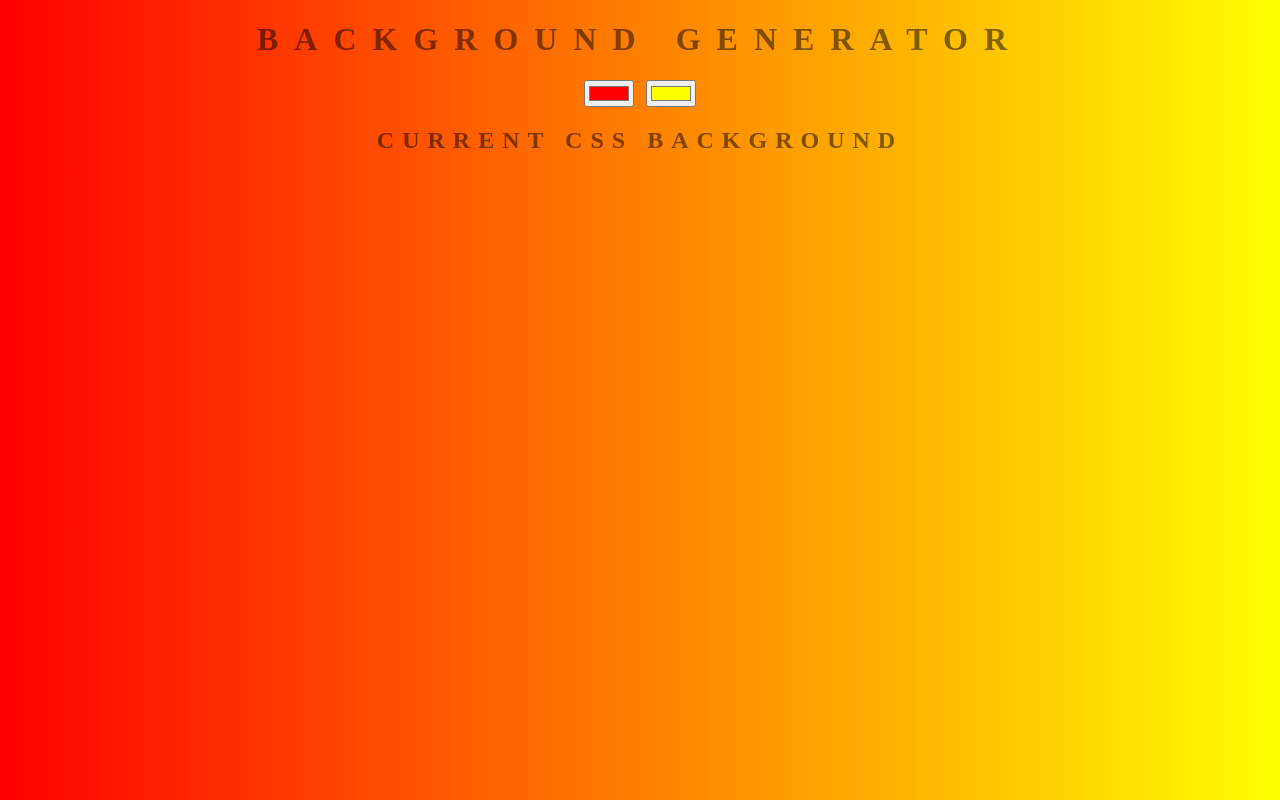
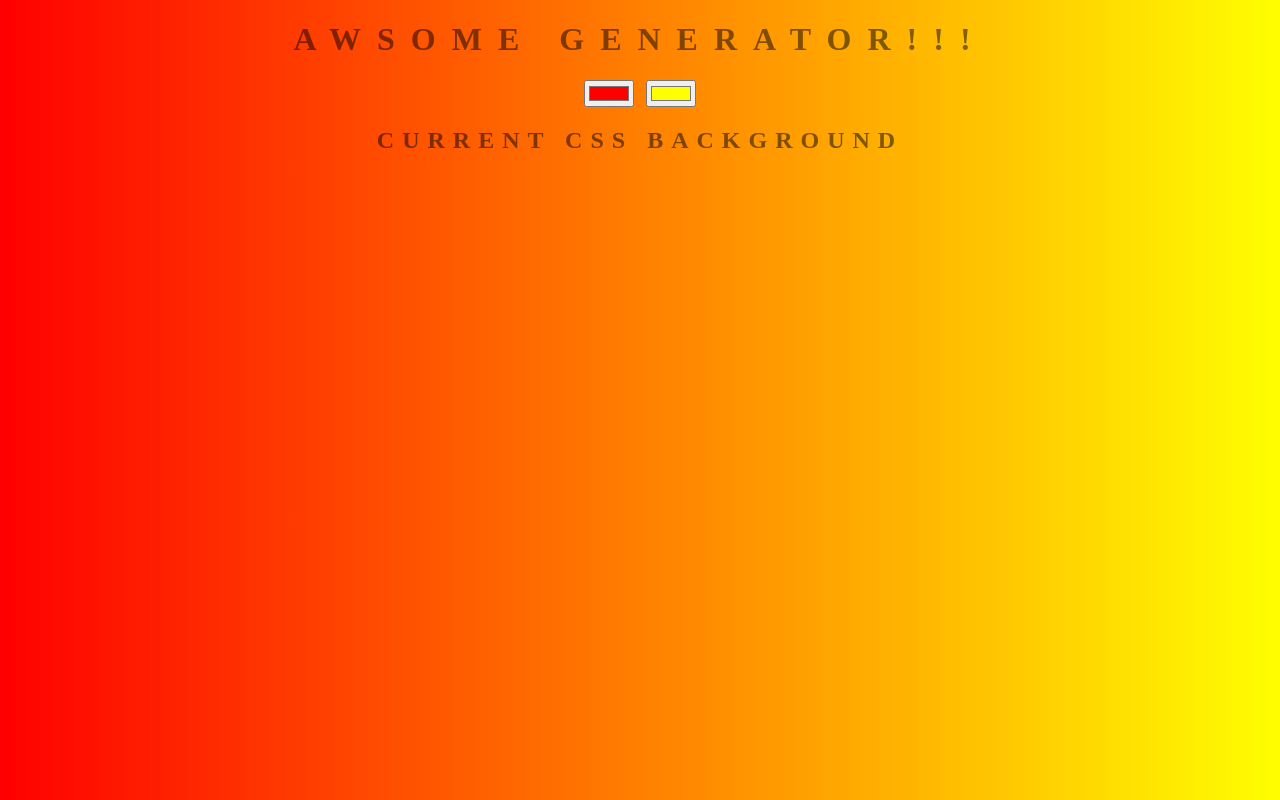
Before and after one commit to Itailevi420/background-generator.github.io, a plain HTML site: page index.html in a window 1280 px wide. Drawn offline with Linux system fonts and the light colour scheme.

Commit message:
chanegd h1 header

```diff
--- a/index.html
+++ b/index.html
@@ -7,7 +7,7 @@
         <link rel="stylesheet" href="https://cdnjs.cloudflare.com/ajax/libs/font-awesome/4.7.0/css/font-awesome.min.css">
     </head>
     <body id="gradient">
-        <h1>Background Generator</h1>
+        <h1>Awsome Generator!!!</h1>
         <input class="color1" type="color" name="color1" value="#ff0000">
         <input class="color2" type="color" name="color2" value="#ffff00">
         <h2>Current CSS Background</h2>
```
